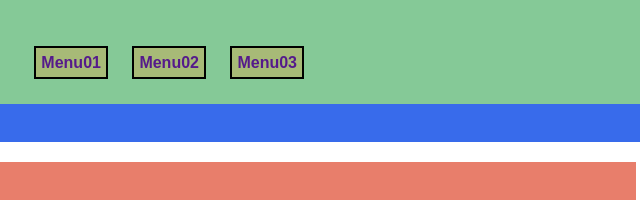
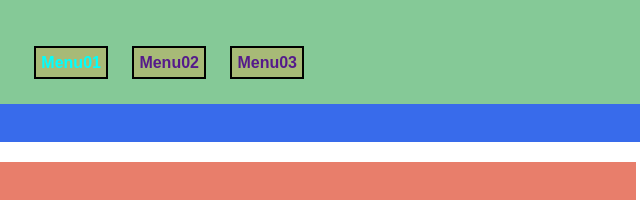
Before and after one commit to felianfilian/css-basic, a plain HTML site: page index.html in a window 1280 px wide. In both pictures the pointer is over the link "Menu01". Shown: the top 218 px of the page, 624-1264 px from the left. Drawn offline with Linux system fonts and the light colour scheme; a web font is replaced by a local one.

Commit message:
pseudo classes

```diff
--- a/style.css
+++ b/style.css
@@ -81,3 +81,11 @@ p{
     text-decoration: none;
     vertical-align: middle;
 }
+
+.navbar_item a:hover{
+    color:aqua;
+}
+
+.navbar_item a:active{
+    color:#386beb;
+}
```
